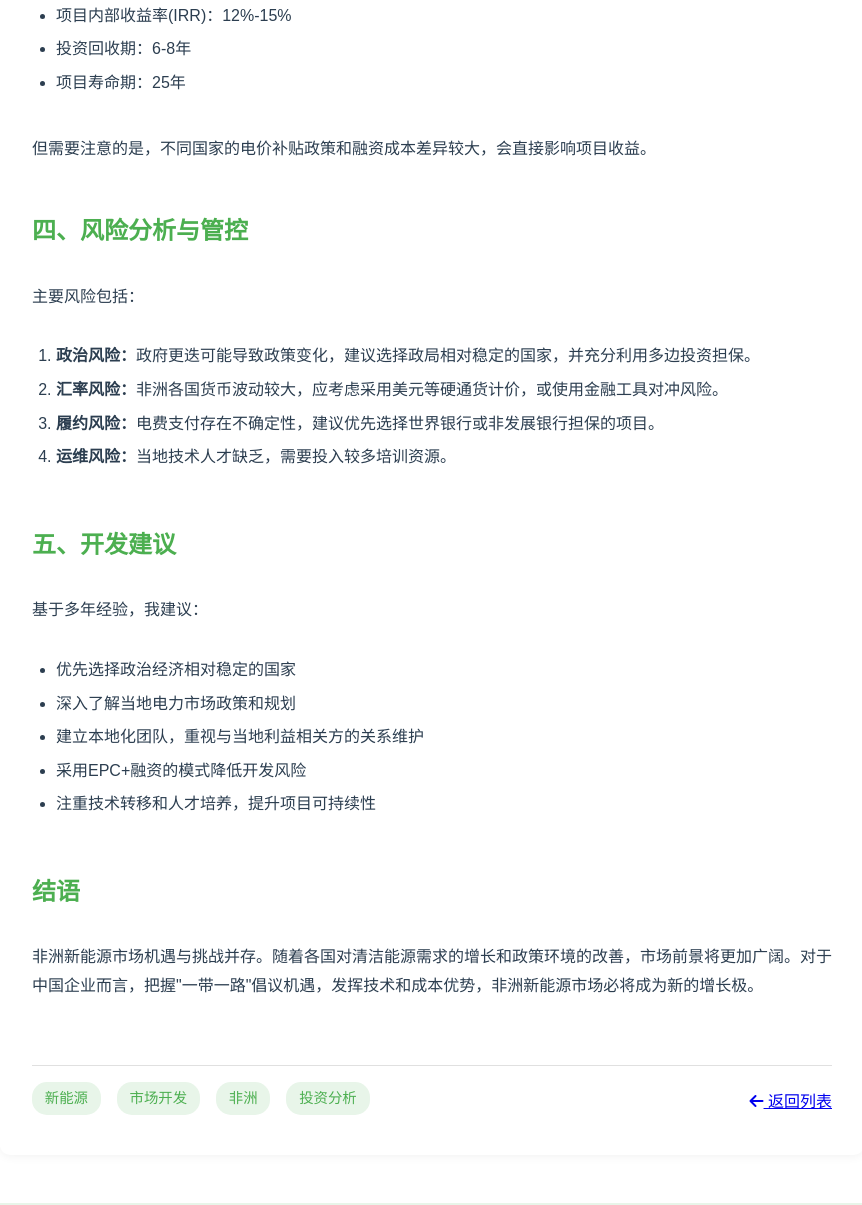
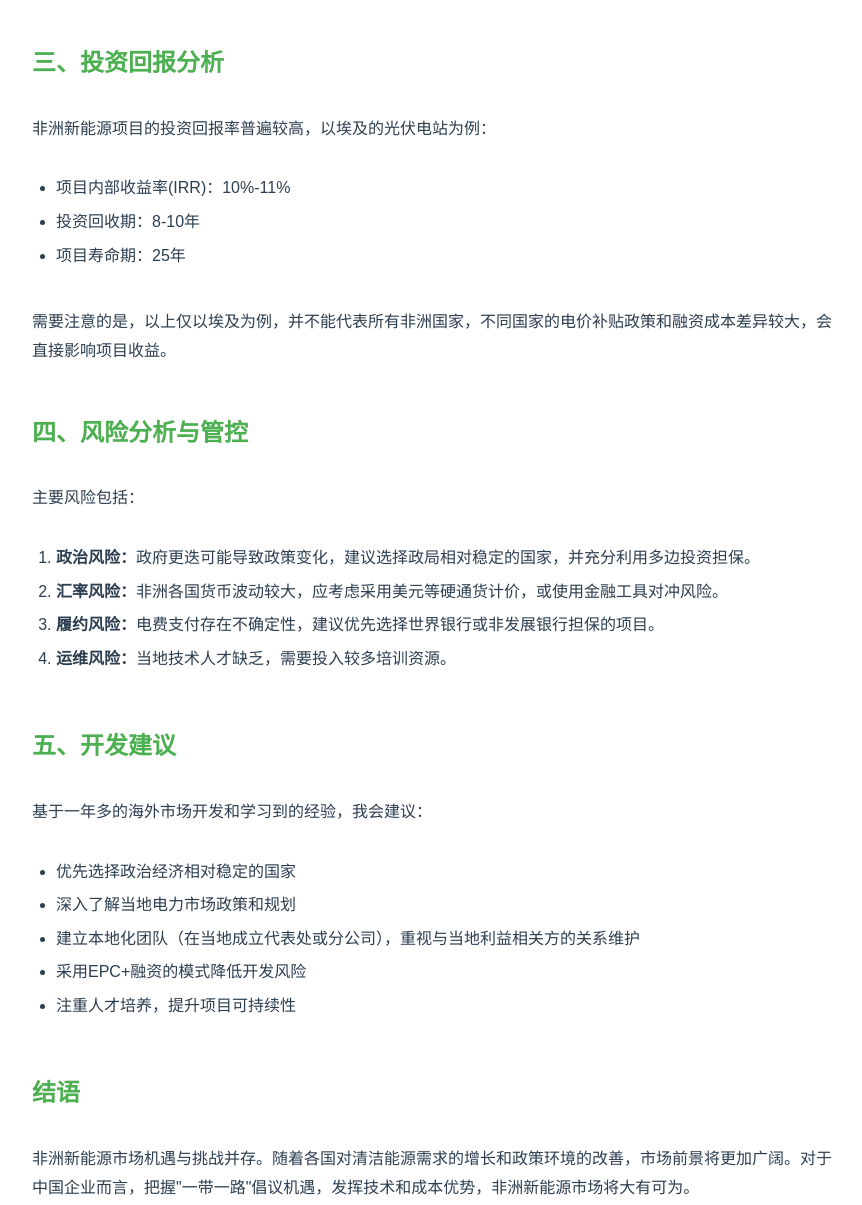
Before and after one commit to chatcopilot/chatcopilot.github.io, a website: page articles/africa-new-energy-market.html in a window 1280 px wide. Shown: the part 1139-2344 px from the top of the page, without its empty margins (208-1070 px from the left). Drawn offline with Linux system fonts and the light colour scheme; files whose address does not match are found by name.

Commit message:
更新articles

```diff
--- a/articles/africa-new-energy-market.html
+++ b/articles/africa-new-energy-market.html
@@ -41,7 +41,7 @@
             <header class="article-header">
                 <h2>非洲新能源市场开发实践与思考</h2>
                 <div class="article-meta">
-                    <span class="article-date"><i class="far fa-calendar"></i> 2024-03-20</span>
+                    <span class="article-date"><i class="far fa-calendar"></i> 2025-1-1</span>
                     <span class="article-author"><i class="far fa-user"></i> 李国刚</span>
                     <span class="article-category"><i class="far fa-folder"></i> 市场开发</span>
                 </div>
@@ -49,30 +49,30 @@
 
             <div class="article-content">
                 <p class="article-intro">
-                    作为一名在埃及工作的新能源市场开发国别经理，我有幸见证并参与了非洲新能源市场的蓬勃发展。本文将结合我的实地经验，深入分析非洲新能源市场的潜力与挑战。
+                    作为一名曾经在埃及工作的新能源项目市场开发经理，我有幸见证并参与了埃及新能源市场的蓬勃发展。本文将结合我的实地经验和他人的讲述，浅入分析非洲新能源市场的潜力与挑战。
                 </p>
 
                 <h3>一、市场潜力分析</h3>
                 <p>非洲拥有得天独厚的新能源开发条件。以埃及为例，年日照时间超过3000小时，太阳能资源丰富；北非沿海地区风能资源充沛，具备发展大规模风电场的自然条件。目前非洲大陆电力普及率仅为54%，存在巨大的电力需求缺口，这为新能源发展提供了广阔空间。</p>
 
                 <h3>二、开发周期特点</h3>
-                <p>基于我在埃及的项目经验，一个典型的新能源项目从前期开发到并网发电，通常需要经历以下阶段：</p>
+                <p>基于我在埃及学到的一点皮毛和向别人请教得到的回答，一个典型的新能源项目（集中式光伏和大型风电）从前期开发到并网发电，通常需要经历以下阶段：</p>
                 <ul>
                     <li>市场调研与选址：2-3个月</li>
                     <li>政府沟通与许可申请：6-12个月</li>
                     <li>融资方案确定：3-6个月</li>
                     <li>设备采购与施工：12-18个月</li>
                 </ul>
-                <p>整体开发周期通常在24-36个月，其中与政府部门的沟通往往是最具挑战性的环节。</p>
+                <p>整体开发周期通常在24-36个月，若作为投资商，与政府部门的沟通往往是最具挑战性的环节。而如果仅仅只是EPC，需要关注的就是怎么去找当地合作伙伴（干海外工程必须得找当地资源，深耕在当地的国内企业包括兄弟单位也算），要考虑是组成紧密的联营体joint venture(穿一条裤子)还是松散的联合体consortium（各担风险），接下来就是怎么与甲方爸爸谈判，有时还得考虑怎么搞定融资，思考融资成本和融资条件。我记得有一次跟领导汇报工作时，领导告诉我，一定要想办法去多敲金主爸爸的大门，特别是开行和口行这种政策性银行，即便明知道会吃闭门羹，也一定要去敲门，因为只有敲门了，才有可能拿到贷款，不敲门，连机会都没有。</p>
 
                 <h3>三、投资回报分析</h3>
-                <p>非洲新能源项目的投资回报率普遍较高，以光伏电站为例：</p>
+                <p>非洲新能源项目的投资回报率普遍较高，以埃及的光伏电站为例：</p>
                 <ul>
-                    <li>项目内部收益率(IRR)：12%-15%</li>
-                    <li>投资回收期：6-8年</li>
+                    <li>项目内部收益率(IRR)：10%-11%</li>
+                    <li>投资回收期：8-10年</li>
                     <li>项目寿命期：25年</li>
                 </ul>
-                <p>但需要注意的是，不同国家的电价补贴政策和融资成本差异较大，会直接影响项目收益。</p>
+                <p>需要注意的是，以上仅以埃及为例，并不能代表所有非洲国家，不同国家的电价补贴政策和融资成本差异较大，会直接影响项目收益。</p>
 
                 <h3>四、风险分析与管控</h3>
                 <p>主要风险包括：</p>
@@ -84,17 +84,17 @@
                 </ol>
 
                 <h3>五、开发建议</h3>
-                <p>基于多年经验，我建议：</p>
+                <p>基于一年多的海外市场开发和学习到的经验，我会建议：</p>
                 <ul>
                     <li>优先选择政治经济相对稳定的国家</li>
                     <li>深入了解当地电力市场政策和规划</li>
-                    <li>建立本地化团队，重视与当地利益相关方的关系维护</li>
+                    <li>建立本地化团队（在当地成立代表处或分公司），重视与当地利益相关方的关系维护</li>
                     <li>采用EPC+融资的模式降低开发风险</li>
-                    <li>注重技术转移和人才培养，提升项目可持续性</li>
+                    <li>注重人才培养，提升项目可持续性</li>
                 </ul>
 
                 <h3>结语</h3>
-                <p>非洲新能源市场机遇与挑战并存。随着各国对清洁能源需求的增长和政策环境的改善，市场前景将更加广阔。对于中国企业而言，把握"一带一路"倡议机遇，发挥技术和成本优势，非洲新能源市场必将成为新的增长极。</p>
+                <p>非洲新能源市场机遇与挑战并存。随着各国对清洁能源需求的增长和政策环境的改善，市场前景将更加广阔。对于中国企业而言，把握"一带一路"倡议机遇，发挥技术和成本优势，非洲新能源市场将大有可为。</p>
             </div>
 
             <footer class="article-footer">
--- a/package.json
+++ b/package.json
@@ -8,6 +8,7 @@
     "build": "astro build"
   },
   "dependencies": {
+    "@rollup/rollup-darwin-arm64": "^4.29.1",
     "astro": "^4.16.16",
     "axios": "^1.7.7",
     "body-parser": "^1.20.2",
```
Also changed, not shown: index.html (+1 -1 lines), 3 other files.
